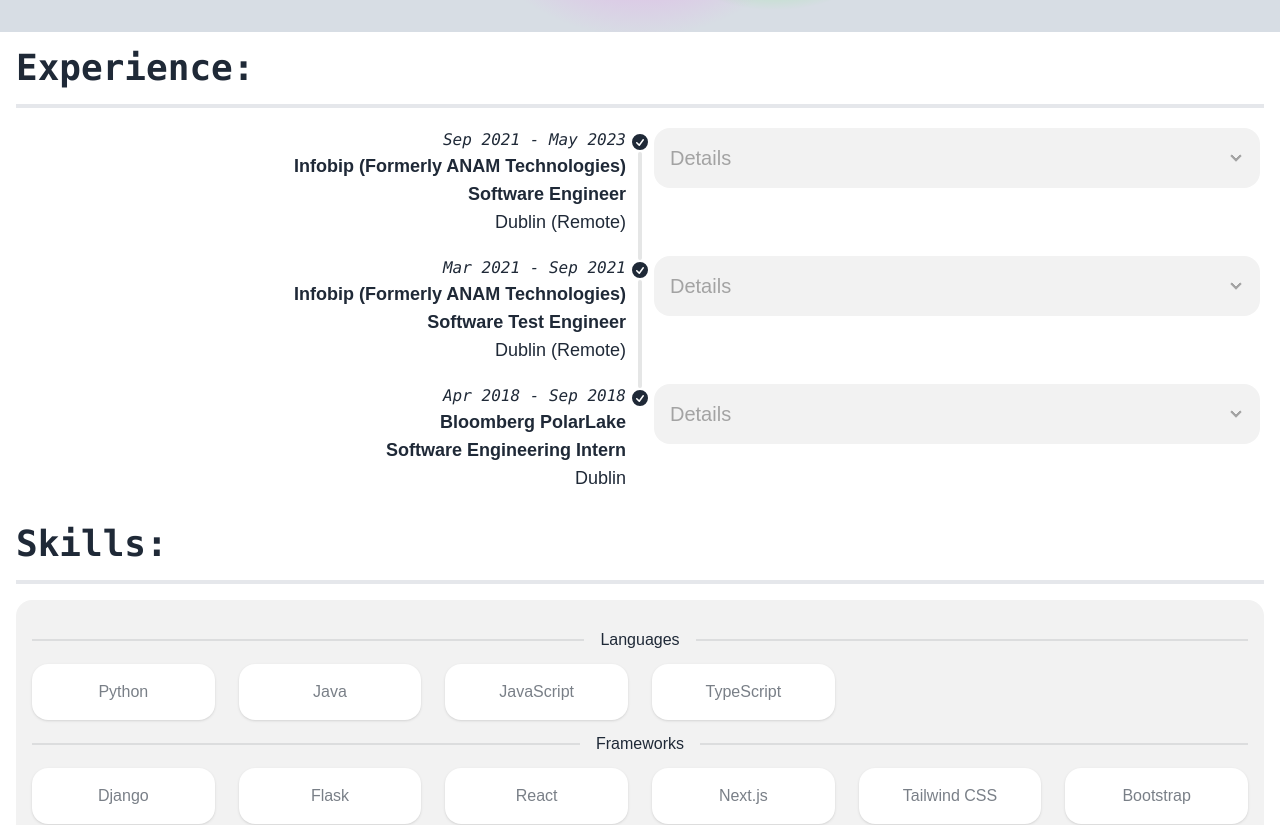
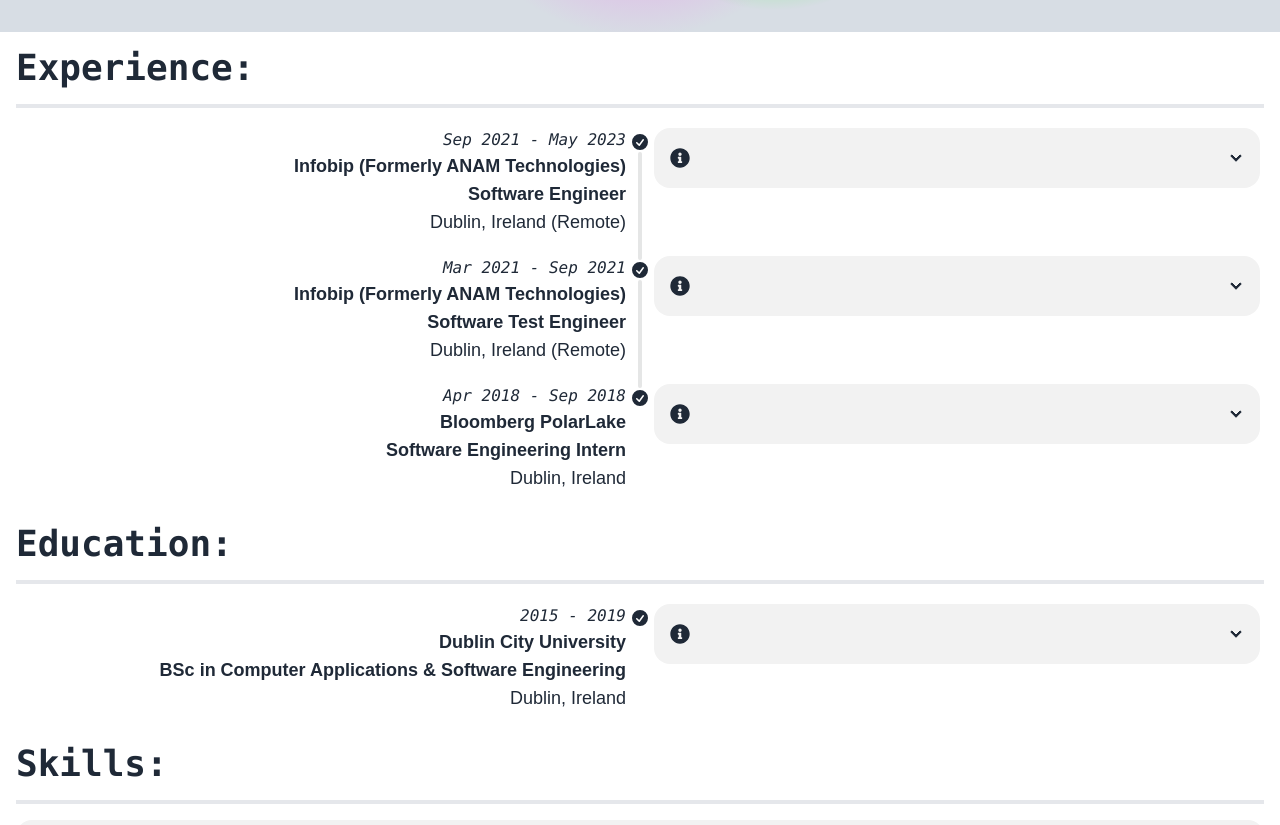
Before and after one commit to lynchdean/portfolio, a Next.js app: page / in a window 1280 px wide. Shown: the part 480-1305 px from the top of the page. Built offline with nearby package versions, Linux system fonts and the light colour scheme.

Commit message:
education section

```diff
--- /dev/null
+++ b/data/education.js
@@ -0,0 +1,13 @@
+export const education = [
+    {
+        year: "2015 - 2019",
+        institution: "Dublin City University",
+        degree: "BSc in Computer Applications & Software Engineering",
+        location: "Dublin, Ireland",
+        description: [
+            "Modules: Soft. Eng. Processes, Principles & Methods, Compiler Construction, OO Analysis and Design, Search Technologies, Data Warehousing & Data Mining, Advanced Algorithms and A.I. Search, Computer Networks and more.",
+            "Final Year Project: KeePass password manager with peer to peer synchronisation.",
+            "Third Year Project (Pair):  A website for freelance work incorporating the Ethereum blockchain",
+        ]
+    }
+];
--- a/data/experience.js
+++ b/data/experience.js
@@ -3,7 +3,7 @@
         year: "Sep 2021 - May 2023",
         company: "Infobip (Formerly ANAM Technologies)",
         title: "Software Engineer",
-    location: "Dublin (Remote)",
+        location: "Dublin, Ireland (Remote)",
         description: [
             "Member of an experienced collaborative team of 6-8 people, which recently underwent training to more effectively implement scrum methodology best practices.",
             "Part of a small product team responsible for an automated penetration test service. Involved in the planning and design phases and deputised the responsibilities of the product owner. Successfully delivered customer-requested features, implemented technological enhancements, and provided routine updates to maintain compatibility with third-party applications and websites.",
@@ -15,7 +15,7 @@
         year: "Mar 2021 - Sep 2021",
         company: "Infobip (Formerly ANAM Technologies)",
         title: "Software Test Engineer",
-    location: "Dublin (Remote)",
+        location: "Dublin, Ireland (Remote)",
         description: [
             "Executed automation testing procedures utilizing Jenkins and conducted performance/load testing using an internal testing tool for evaluating the latest product candidates.",
             "Oversaw the monitoring, troubleshooting, and reporting of bugs and defects via Bugzilla.",
@@ -27,7 +27,7 @@
         year: "Apr 2018 - Sep 2018",
         company: "Bloomberg PolarLake",
         title: "Software Engineering Intern",
-    location: "Dublin",
+        location: "Dublin, Ireland",
         description: [
             "Successfully developed a query service controller and user interface using Java and Angular for internal use across multiple engineering teams.",
             "Investigated and implemented Apache Cassandra with an existing file store.",
--- a/package.json
+++ b/package.json
@@ -9,10 +9,6 @@
     "lint": "next lint"
   },
   "dependencies": {
-    "@fortawesome/fontawesome-svg-core": "^6.6.0",
-    "@fortawesome/free-brands-svg-icons": "^6.6.0",
-    "@fortawesome/free-regular-svg-icons": "^6.6.0",
-    "@fortawesome/free-solid-svg-icons": "^6.6.0",
     "@tailwindcss/typography": "^0.5.15",
     "next": "15.0.2",
     "react": "19.0.0-rc-02c0e824-20241028",
--- a/src/app/components/navbar.tsx
+++ b/src/app/components/navbar.tsx
@@ -11,13 +11,12 @@
             </div>
 
             {/*Links */}
-            <div className="btn btn-ghost btn-circle p-2">
+            <a href="https://www.linkedin.com/in/deanlynch97/" target="_blank" className="btn btn-ghost btn-circle p-2">
                 <FaLinkedin className="w-full h-full"/>
-            </div>
-            <div className="btn btn-ghost btn-circle p-2">
+            </a>
+            <a href="https://www.github.com/lynchdean" target="_blank" className="btn btn-ghost btn-circle p-2">
                 <FaGithub className="w-full h-full"/>
-            </div>
-
+            </a>
 
             <div className="flex-none">
                 <ThemeController/>
--- a/src/app/components/timeline-entry.tsx
+++ b/src/app/components/timeline-entry.tsx
@@ -1,3 +1,5 @@
+import {FaInfoCircle} from "react-icons/fa";
+
 interface TimelineEntryProps {
     year: string;
     company: string;
@@ -42,7 +44,7 @@
             <div className="timeline-end mb-auto pb-4">
                 <div className="collapse collapse-arrow bg-base-200">
                     <input type="checkbox"/>
-                    <div className="collapse-title text-xl text-neutral-400 font-medium">Details</div>
+                    <div className="collapse-title text-xl content-center font-medium"><FaInfoCircle/></div>
                     <div className="collapse-content">
                         <ul className="list-disc ms-6">
                             {description.map((line) => (
--- a/src/app/page.tsx
+++ b/src/app/page.tsx
@@ -6,6 +6,7 @@
 // Data
 import {hero} from "@/../data/hero.js";
 import {experience} from "@/../data/experience.js";
+import {education} from "@/../data/education.js";
 import {skills} from "@/../data/skills.js";
 import {projects} from "@/../data/projects.js";
 import {hobbies} from "@/../data/hobbies.js";
@@ -26,13 +27,6 @@
                                     <h2 className="text-lg md:text-2xl font-bold">{hero.degree}</h2>
                                     <p className="text-md md:text-lg pt-4">{hero.description1}</p>
                                     <p className="text-md md:text-lg font-bold py-4">{hero.description2}</p>
-                                    {/*<div className="grid grid-cols-2 md:grid-cols-4 gap-4">*/}
-                                    {/*    {links.map((link, index) => (*/}
-                                    {/*        <a key={index} href={link.url} target="_blank" className="btn">*/}
-                                    {/*            {link.title}*/}
-                                    {/*        </a>*/}
-                                    {/*    ))}*/}
-                                    {/*</div>*/}
                                 </div>
                             </div>
                         </div>
@@ -56,6 +50,24 @@
                         />
                     ))}
                 </ul>
+            </div>
+
+            <div className="container px-4 mx-auto">
+                <SectionHeading heading="Education:"/>
+                <div className="timeline timeline-snap-icon max-md:timeline-compact timeline-vertical">
+                    {education.map((entry, index) => (
+                        <TimelineEntry
+                            key={index}
+                            year={entry.year}
+                            company={entry.institution}
+                            title={entry.degree}
+                            location={entry.location}
+                            description={entry.description}
+                            isFirst={index === 0}
+                            isLast={index === education.length - 1}
+                        />
+                    ))}
+                </div>
             </div>
 
             <div className="container px-4 mx-auto pb-8 bg-ne">
```
Also changed, not shown: 1 other file (tests, documents, lock files or other folders). Lines whose indentation alone changed are shown as unchanged.
